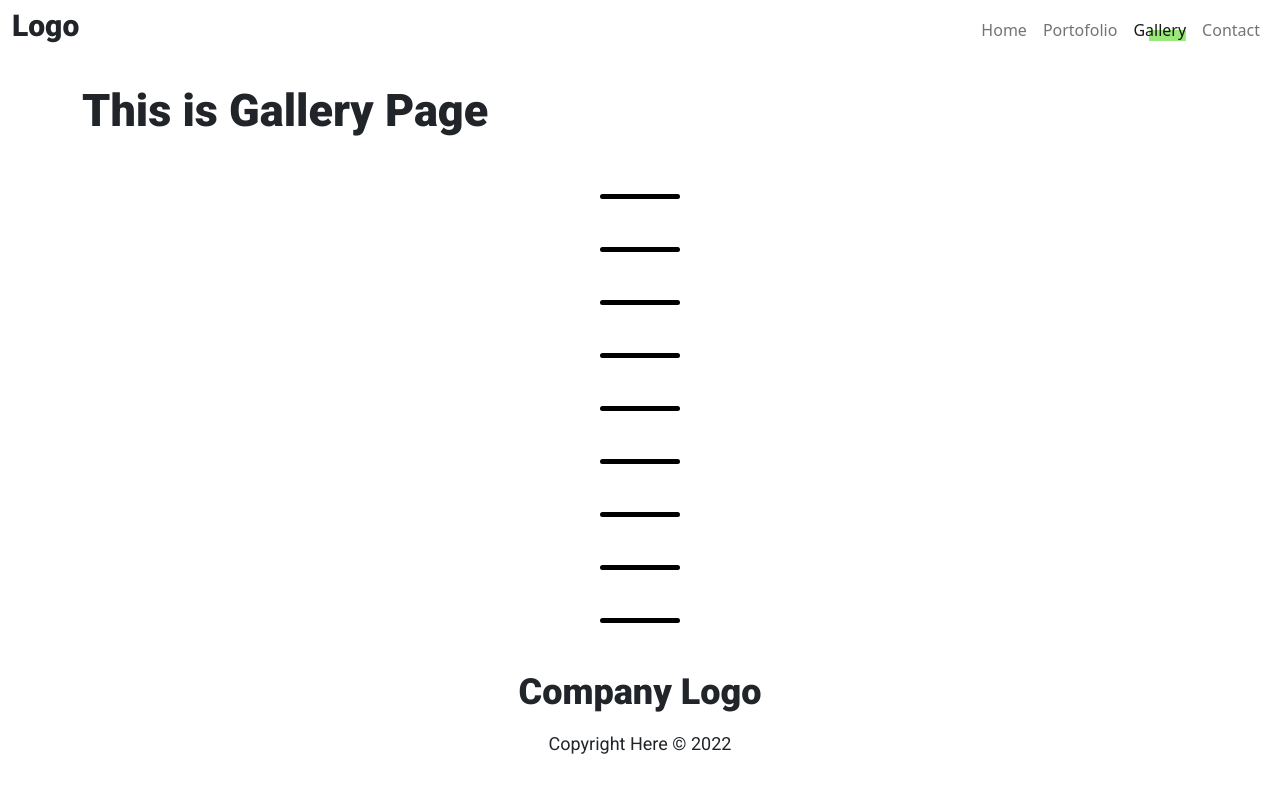
After one commit to naufalgeraldi/alo-system-information, a PHP site: page /tambah/gallery.php in a window 1280 px wide. The commit adds this page. Run offline with PHP 8.4, Linux system fonts and the light colour scheme.

Commit message:
Add template

```diff
--- /dev/null
+++ b/css/style_tmp2.css
@@ -0,0 +1,77 @@
+@import url('https://fonts.googleapis.com/css2?family=Roboto:wght@400;900&display=swap');
+
+::-webkit-scrollbar{
+    width: 0.48vw;
+}
+
+::-webkit-scrollbar-track{
+    border-radius: 0.75vw;
+    box-shadow: inset 0 0 0.5px rgba(0, 0, 0, 0);
+}
+::-webkit-scrollbar-thumb{
+    border-radius: 0.25vw;
+    background-color: rgb(101, 190, 66, 0.85);
+}
+
+::-webkit-scrollbar-thumb:hover{
+    background-color: rgba(154, 231, 123, 0.75);
+}
+
+.bg-light {
+    background-color: white !important;
+}
+
+.logo {
+    width: 20% !important;
+    margin-left: 20px;
+    margin-right: 20px;
+}
+
+.active span {
+    background: linear-gradient(to right, rgba(0,0,0,0) 0%, rgba(0,0,0,0) 50%, rgba(0,0,0,0) 50%, rgba(0,0,0,0) 100%),
+    linear-gradient(to right, rgba(0,0,0,0) 0%, rgba(0,0,0,0) 30%, #9ae77b 30%, #9ae77b 100%);
+    background-size: 100% 50%;
+    background-position: center top, center bottom;
+    background-repeat: no-repeat;
+}
+
+p {
+    font-family: 'Roboto', sans-serif;
+    font-size: 18px;
+    text-align: justify;
+}
+
+h1{
+    font-family: 'Roboto', sans-serif;
+    font-size: 45px;
+    font-weight: 900;
+}
+
+h2{
+    font-family: 'Roboto', sans-serif;
+    font-size: 36px;
+    font-weight: 600;
+}
+
+h3{
+    font-family: 'Roboto', sans-serif;
+    font-size: 30px;
+    font-weight: 600;
+}
+
+h4{
+    font-family: 'Roboto', sans-serif;
+    font-size: 25px;
+    font-weight: 600;
+}
+
+hr {
+    /* border-top: 1px solid green !important; */
+    color: black;
+    height: 5px !important;
+    width: 80px;
+    opacity: 1 !important;
+    border-radius: 10px;
+    margin-left: auto;
+    margin-right: auto;
+}
--- /dev/null
+++ b/gallery.php
@@ -0,0 +1,39 @@
+<?php require 'template/header.php'; ?>
+
+<div class="container">
+    <div class="row">
+        <h1>This is Gallery Page</h1>
+    </div>
+
+    <div class="m-5">
+        <hr>
+    </div>
+    <div class="m-5">
+        <hr>
+    </div>
+    <div class="m-5">
+        <hr>
+    </div>
+    <div class="m-5">
+        <hr>
+    </div>
+    <div class="m-5">
+        <hr>
+    </div>
+    <div class="m-5">
+        <hr>
+    </div>
+    <div class="m-5">
+        <hr>
+    </div>
+    <div class="m-5">
+        <hr>
+    </div>
+    <div class="m-5">
+        <hr>
+    </div>
+
+</div>
+
+
+<?php require 'template/footer.php'; ?>
--- /dev/null
+++ b/template/footer.php
@@ -0,0 +1,13 @@
+<div class="container mt-5 mb-3">
+    <div class="row align-items-center">
+        <div class="col" style="text-align: center;">
+            <h2>Company Logo</h2>
+            <!-- <img src="img/logo_peacemaker.svg" draggable="false"> -->
+            <p style="text-align: center; margin-top: 1rem;">Copyright Here &copy; 2022</p>
+        </div>
+    </div>
+</div>
+
+</body>
+
+</html>
--- /dev/null
+++ b/template/header.php
@@ -0,0 +1,79 @@
+<!DOCTYPE html>
+<html lang="en">
+
+<head>
+    <?php
+    $pagename = '';
+    $websiteName = ' - Website';
+
+    $currentPage = basename($_SERVER['SCRIPT_NAME'], '.php');
+
+    if ($currentPage == 'index') {
+        $currentPage = 'Home';
+    }
+
+    if ($currentPage == 'portofolio') {
+        $currentPage = 'Portofolio';
+    }
+
+    if ($currentPage == 'gallery') {
+        $currentPage = 'Gallery';
+    }
+
+    if ($currentPage == 'contact') {
+        $currentPage = 'Contact';
+    }
+    ?>
+
+    <title><?php echo $currentPage . '' . $websiteName ?></title>
+
+    <meta charset="UTF-8">
+    <meta http-equiv="X-UA-Compatible" content="IE=edge">
+    <meta name="viewport" content="width=device-width, initial-scale=1.0">
+
+    <script src="https://code.jquery.com/jquery-3.3.1.js"></script>
+    <link href="https://cdn.jsdelivr.net/npm/bootstrap@5.0.2/dist/css/bootstrap.min.css" rel="stylesheet" integrity="sha384-EVSTQN3/azprG1Anm3QDgpJLIm9Nao0Yz1ztcQTwFspd3yD65VohhpuuCOmLASjC" crossorigin="anonymous">
+    <script src="https://cdn.jsdelivr.net/npm/bootstrap@5.0.2/dist/js/bootstrap.bundle.min.js" integrity="sha384-MrcW6ZMFYlzcLA8Nl+NtUVF0sA7MsXsP1UyJoMp4YLEuNSfAP+JcXn/tWtIaxVXM" crossorigin="anonymous"></script>
+
+    <link rel="icon" type="image/svg+xml" href="img/leaves.png">
+
+    <link href="css/style_tmp2.css" rel="stylesheet">
+    <script src="js/script.js"></script>
+
+</head>
+
+<body>
+
+    <nav class="navbar navbar-expand-lg navbar-light bg-light sticky-top">
+        <div class="container-fluid">
+
+            <button class="navbar-toggler" type="button" data-bs-toggle="collapse" data-bs-target="#navbarSupportedContent" aria-controls="navbarSupportedContent" aria-expanded="false" aria-label="Toggle navigation">
+                <span class="navbar-toggler-icon"></span>
+            </button>
+            <div class="collapse navbar-collapse" id="navbarSupportedContent">
+                <ul class="navbar-nav me-auto mb-2 mb-lg-0">
+                    <h3>Logo</h3>
+                    <!-- <a href="index.php"><img src="" alt="" class="logo"></a> -->
+                </ul>
+
+                <ul class="navbar-nav">
+                    <li>
+                        <a class="nav-link <?php if ($currentPage == "Home") { ?>active<?php } ?>" aria-current="page" href="index.php"><span>Home</span></a>
+                    </li>
+                    <li class="nav-item">
+                        <a class="nav-link <?php if ($currentPage == "Portofolio") { ?>active<?php } ?>" href="portofolio.php"><span>Portofolio</span></a>
+                    </li>
+                    <li class="nav-item">
+                        <a class="nav-link <?php if ($currentPage == "Gallery") { ?>active<?php } ?>" href="gallery.php"><span>Gallery</span></a>
+                    </li>
+                    <li class="nav-item">
+                        <a class="nav-link <?php if ($currentPage == "Tentang") { ?>active<?php } ?>" href="contact.php"><span>Contact</span></a>
+                    </li>
+                </ul>
+            </div>
+        </div>
+    </nav>
+
+    <div class="mb-4"></div>
+
+    <?php require 'template/function.php'; ?>
```
Also changed, not shown: contact.php (added, +39 -0 lines), css/style.css (added, +76 -0 lines), css/style_tmp.css (added, +77 -0 lines), index.php (+20 -11 lines), portofolio.php (added, +39 -0 lines), template/function.php (added, +63 -0 lines), README.md (added), img/leaves.png (added), js/script.js (added).
